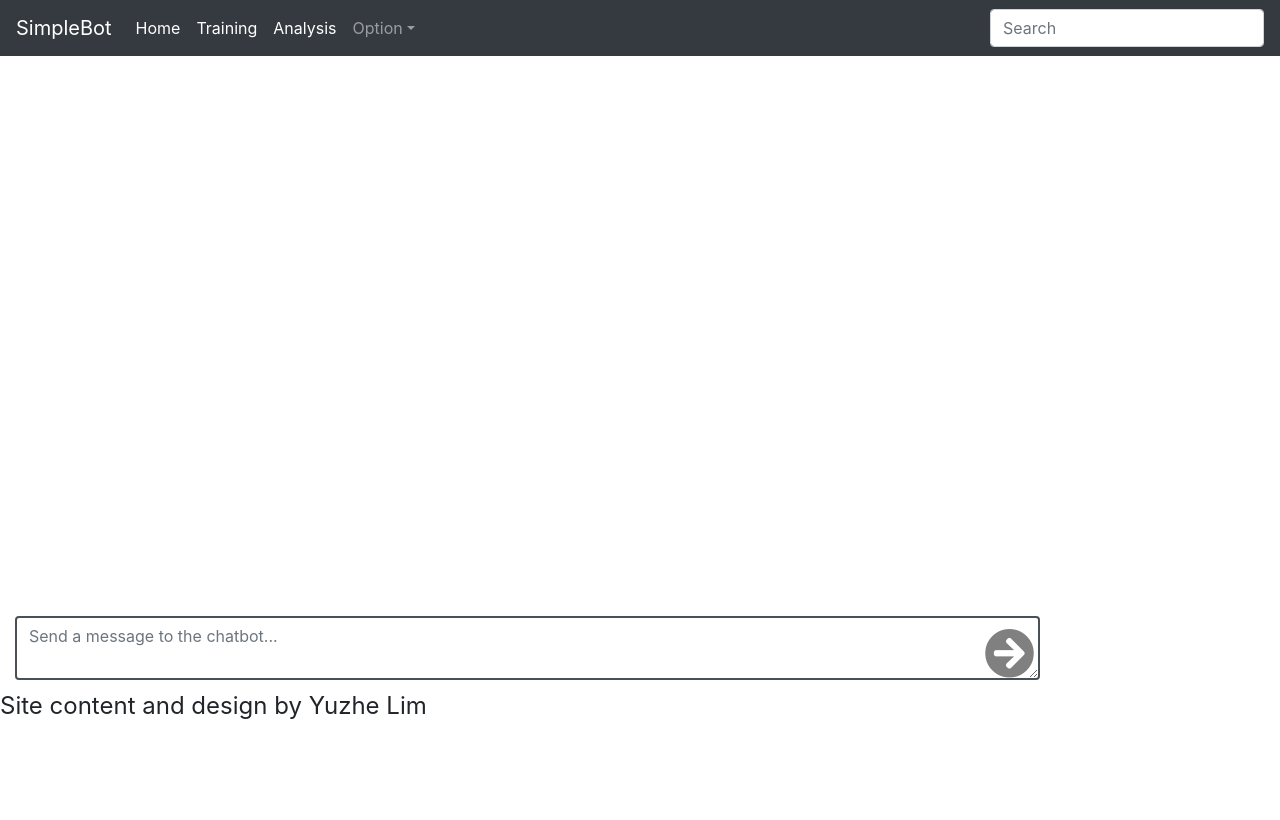
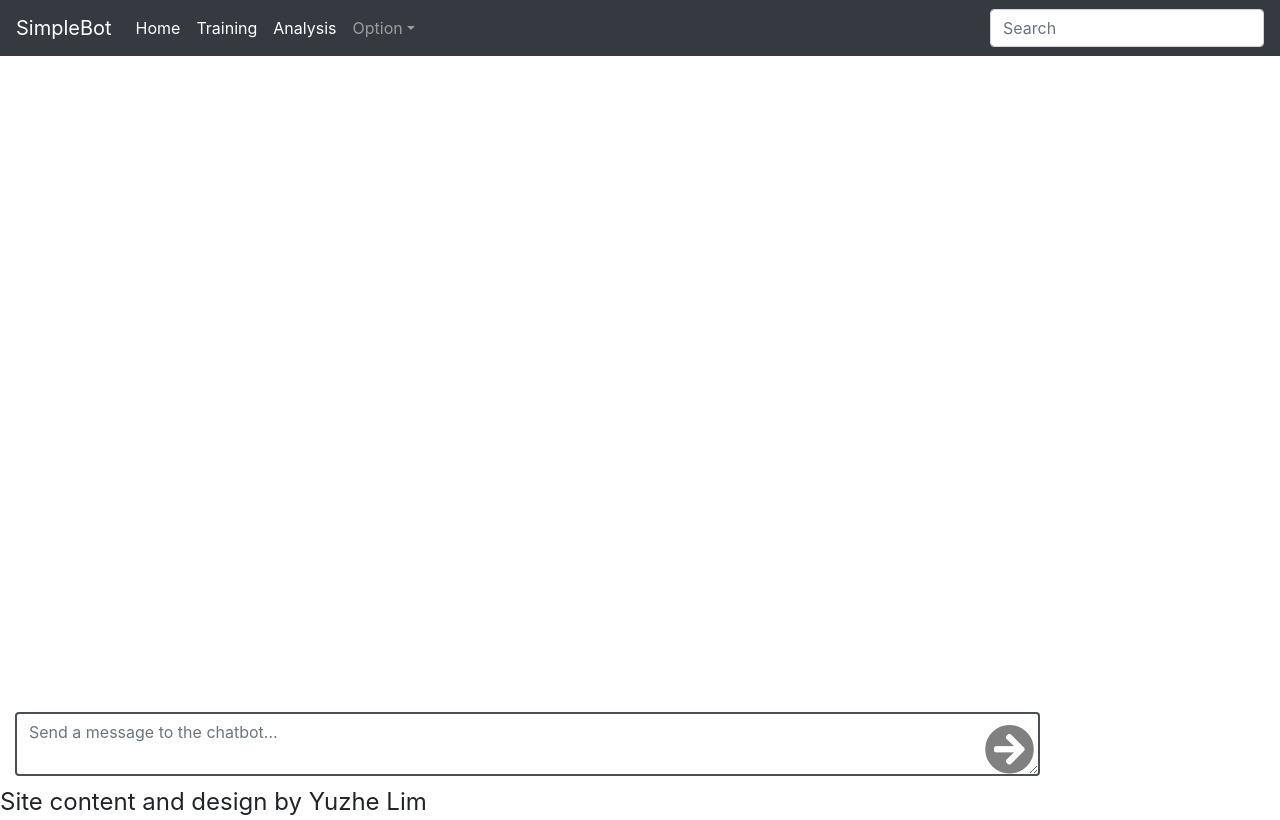
Before and after one commit to TigerEngine124/AI-Chatbot-Platform, a Django app: page /chatbot/ in a window 1280 px wide. Before the commit the page ends 719 px from the top, so only its background shows below. Run offline with Django 3.2, Linux system fonts and the light colour scheme; parts of the project's set-up code (start-up, migrations or seed data) failed here and were passed over; some libraries are stand-ins or nearby versions.

Commit message:
Increase margin by 3em

```diff
--- a/webpage/blog/static/css/screen.css
+++ b/webpage/blog/static/css/screen.css
@@ -5,7 +5,7 @@ small {
 
 /* Layout Styles */
 .top-padding {
-	margin-top: 2em;
+	margin-top: 5em;
 }
 
 .user-message {
```
